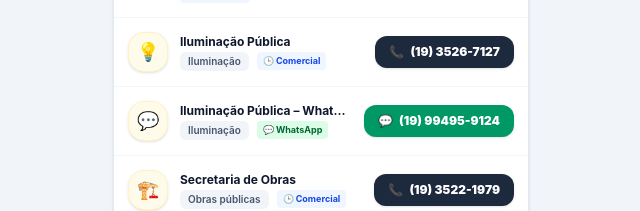
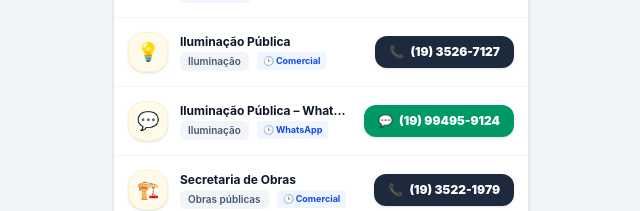
Before and after one commit to GERALDOF1978/Sobradao360, a Next.js app: page /utilidades in a window 1280 px wide. Shown: the part 1120-1331 px from the top of the page, without its empty margins (319-959 px from the left). Built offline with nearby package versions, Linux system fonts and the light colour scheme; no server answers; the database is empty.

Commit message:
Ajustar filtros e cadastro dos Telefones Úteis

```diff
--- a/src/components/TelefonesUteisLista.tsx
+++ b/src/components/TelefonesUteisLista.tsx
@@ -36,7 +36,7 @@ export default function TelefonesUteisLista() {
   }, []);
 
   // Botões de filtro rápido no cabeçalho
-  const categoriasFiltro = ["Todos", "Água", "Energia", "Internet", "Saúde", "Emergência", "WhatsApp"];
+  const categoriasFiltro = ["Todos", "Água", "Energia", "Internet", "Saúde", "Emergência", "Prefeitura", "Segurança", "Transporte", "Social"];
 
   const telefonesFiltrados = telefones.filter((item) => {
     const correspondeBusca =
@@ -120,9 +120,9 @@ export default function TelefonesUteisLista() {
                       </span>
                       {item.horario && item.horario !== "—" && (
                         <span className={`text-[9px] font-bold px-1.5 py-0.5 rounded ${
-                          item.horario === "24h" ? "bg-emerald-100 text-emerald-800" : item.horario === "WhatsApp" ? "bg-green-100 text-green-800" : "bg-blue-50 text-blue-700"
+                          item.horario === "24h" ? "bg-emerald-100 text-emerald-800" : "bg-blue-50 text-blue-700"
                         }`}>
-                          {item.horario === "WhatsApp" ? "💬 WhatsApp" : `🕒 ${item.horario}`}
+                          {`🕒 ${item.horario}`}
                         </span>
                       )}
                     </div>
```
